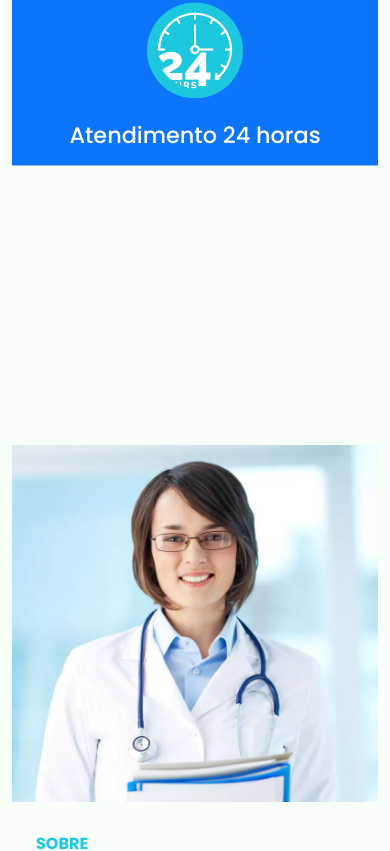
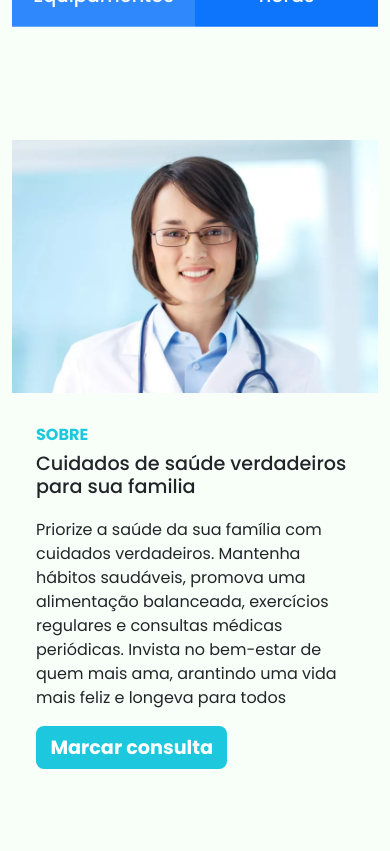
Before and after one commit to BrazSouza/ontological-clinic, a React (Vite) app: page / in a window 390 px wide. Shown: the part 920-1771 px from the top of the page. Built offline with nearby package versions, Linux system fonts and the light colour scheme.

Commit message:
Alterações no css

```diff
--- a/src/styles/home/home-mobile.scss
+++ b/src/styles/home/home-mobile.scss
@@ -32,6 +32,10 @@
 			position: relative;
 			top: 0;
 			left: 0;
+
+			.card-body {
+				padding: 20px 10px !important;
+			}
 		}
 	}
 }
--- a/src/styles/home/home.scss
+++ b/src/styles/home/home.scss
@@ -46,7 +46,7 @@
 			.card-title {
 				margin: 1.5rem 0 0;
 				color: #fff;
-				font-size: 1.4rem;
+				font-size: 1.2rem;
 			}
 		}
 	}
--- a/src/styles/sobre/sobre-mobile.scss
+++ b/src/styles/sobre/sobre-mobile.scss
@@ -5,12 +5,13 @@
 		}
 
 		.img-sobre {
-			margin-top: 55%;
+			margin-top: 0;
 		}
 
 		.box-sobre {
 			position: relative;
-			top: 5rem;
+			top: 0;
+			padding: 0;
 			background: none;
 
 			.content-sobre {
@@ -43,11 +44,13 @@
 	.section-sobre {
 		.img-sobre {
 			position: relative;
-			top: 15rem;
+			top: 8.5rem;
 		}
 
 		.box-sobre {
-			margin-top: 5rem;
+			margin-top: 0;
+			padding: 0;
+
 			.content-sobre {
 				h3 {
 					margin-bottom: 40px;
```
